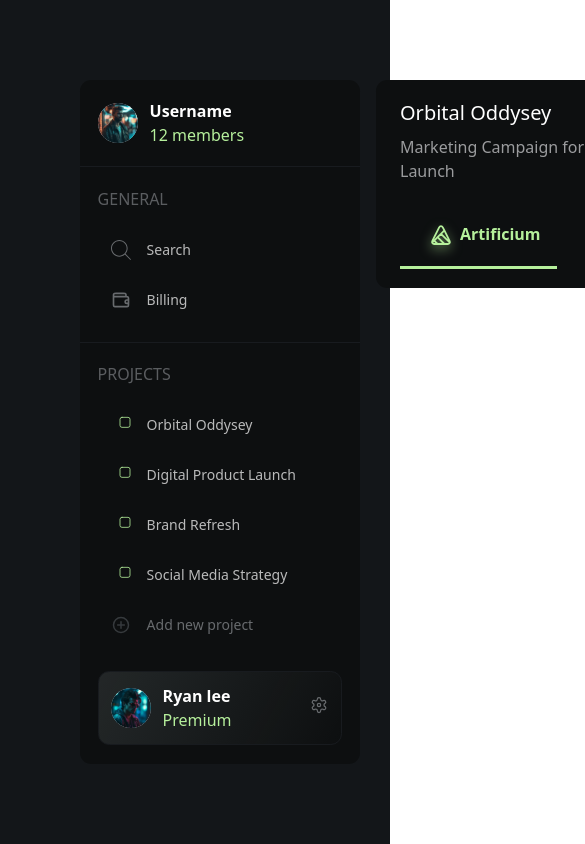
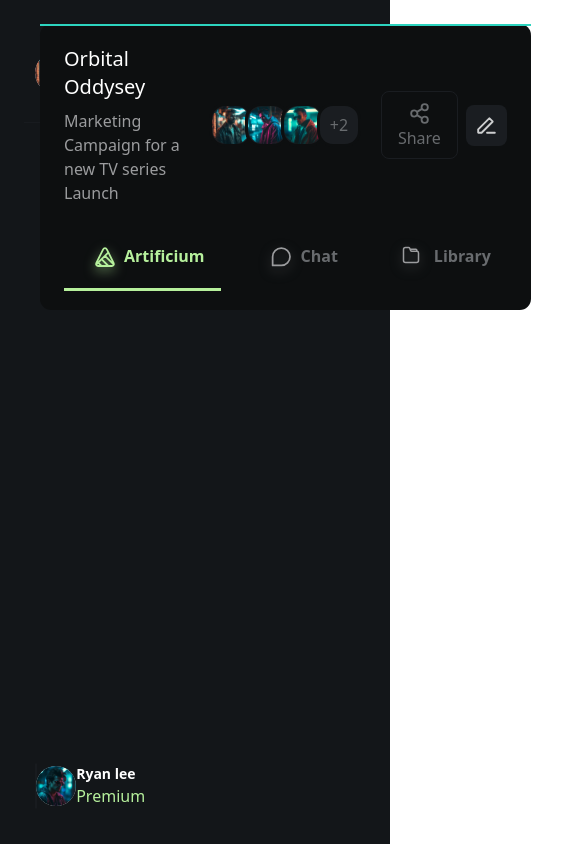
Before and after one commit to amirrezaRst/Artificium, a React (Create React App) app: page / in a window 390 px wide. Shown: the top 844 px of the page, 585 px wide, since content can reach past the window. Built offline with nearby package versions, Linux system fonts and the light colour scheme.

Commit message:
responsive design for tablet size and above

```diff
--- a/public/css/main.css
+++ b/public/css/main.css
@@ -1,3 +1,24 @@
+::-webkit-scrollbar {
+  width: 8px;
+}
+
+/* تغییر رنگ پس‌زمینه اسکرول بار */
+::-webkit-scrollbar-track {
+  background-color: #131619;
+  border-radius: 40px;
+}
+
+/* تغییر رنگ پس‌زمینه قسمت پر شده اسکرول بار */
+::-webkit-scrollbar-thumb {
+  background-color: #22262b;
+  border-radius: 40px;
+}
+
+/* تغییر رنگ هایلایت اسکرول بار در هوور */
+::-webkit-scrollbar-thumb:hover {
+  background-color: #2b2f35;
+}
+
 /*! START Login Styles */
 main.register-page {
   background-color: #131619;
@@ -79,11 +100,14 @@ h3 {
 .main-layout .sidebar {
   background-color: #0d0f10;
   border-radius: 0.7rem;
-  min-width: 280px;
+  /*! Must Edited */
+  /* min-width: 280px; */
 }
 
 .main-layout .sidebar .content {
-  padding: 1.2rem 1.1rem;
+  /*! min lg */
+  /* padding: 1.2rem 1.1rem; */
+  padding: 0.7rem 0.7rem;
   border-bottom: 1px solid #181b1f;
 }
 .main-layout .sidebar .content:last-of-type {
@@ -120,6 +144,12 @@ h3 {
   border-color: #1a1d21;
 }
 
+/* @media screen and (max-width:1534px ) {
+  .main-layout .sidebar {
+    min-width: 280px;
+  }
+} */
+
 /*todo topbar */
 .topbar {
   width: 100%;
@@ -142,8 +172,12 @@ h3 {
   overflow: hidden;
   border: 3px solid #0d0f10;
 }
-
 /*? END Main Layout Styles */
 
 /*! START Home Page Styles */
+main.home {
+  width: 100%;
+  border-radius: 0.7rem;
+  background-color: #0d0f10;
+}
 /*? END Home Page Styles */
--- a/src/components/Svgs.jsx
+++ b/src/components/Svgs.jsx
@@ -156,28 +156,33 @@ export const LibrarySvg = ({ active }) => {
 
 export const Square = () => {
     return (
-        <svg xmlns="http://www.w3.org/2000/svg" width="100%" height="100%" viewBox="0 0 30 30" fill="none">
-            <g filter="url(#filter0_dd_644_295)">
-                <rect x="13.5" y="3.5" width="15" height="15" rx="3" stroke="#b6f09ccc" stroke-width="1.5" stroke-linecap="round" />
-            </g>
-            <defs>
-                <filter id="filter0_dd_644_295" x="-1" y="-1" width="44" height="44" filterUnits="userSpaceOnUse" color-interpolation-filters="sRGB">
-                    <feFlood flood-opacity="0" result="BackgroundImageFix" />
-                    <feColorMatrix in="SourceAlpha" type="matrix" values="0 0 0 0 0 0 0 0 0 0 0 0 0 0 0 0 0 0 127 0" result="hardAlpha" />
-                    <feMorphology radius="4" operator="erode" in="SourceAlpha" result="effect1_dropShadow_644_295" />
-                    <feOffset dy="4" />
-                    <feGaussianBlur stdDeviation="3" />
-                    <feColorMatrix type="matrix" values="0 0 0 0 0.713726 0 0 0 0 0.941176 0 0 0 0 0.611765 0 0 0 0.16 0" />
-                    <feBlend mode="normal" in2="BackgroundImageFix" result="effect1_dropShadow_644_295" />
-                    <feColorMatrix in="SourceAlpha" type="matrix" values="0 0 0 0 0 0 0 0 0 0 0 0 0 0 0 0 0 0 127 0" result="hardAlpha" />
-                    <feMorphology radius="3" operator="erode" in="SourceAlpha" result="effect2_dropShadow_644_295" />
-                    <feOffset dy="10" />
-                    <feGaussianBlur stdDeviation="7.5" />
-                    <feColorMatrix type="matrix" values="0 0 0 0 0.713726 0 0 0 0 0.941176 0 0 0 0 0.611765 0 0 0 0.16 0" />
-                    <feBlend mode="normal" in2="effect1_dropShadow_644_295" result="effect2_dropShadow_644_295" />
-                    <feBlend mode="normal" in="SourceGraphic" in2="effect2_dropShadow_644_295" result="shape" />
-                </filter>
-            </defs>
+        // <svg xmlns="http://www.w3.org/2000/svg" width="100%" height="100%" viewBox="0 0 30 30" fill="none">
+        //     <g filter="url(#filter0_dd_644_295)">
+        //         <rect x="13.5" y="3.5" width="15" height="15" rx="3" stroke="#b6f09ccc" stroke-width="1.5" stroke-linecap="round" />
+        //     </g>
+        //     <defs>
+        //         <filter id="filter0_dd_644_295" x="-1" y="-1" width="44" height="44" filterUnits="userSpaceOnUse" color-interpolation-filters="sRGB">
+        //             <feFlood flood-opacity="0" result="BackgroundImageFix" />
+        //             <feColorMatrix in="SourceAlpha" type="matrix" values="0 0 0 0 0 0 0 0 0 0 0 0 0 0 0 0 0 0 127 0" result="hardAlpha" />
+        //             <feMorphology radius="4" operator="erode" in="SourceAlpha" result="effect1_dropShadow_644_295" />
+        //             <feOffset dy="4" />
+        //             <feGaussianBlur stdDeviation="3" />
+        //             <feColorMatrix type="matrix" values="0 0 0 0 0.713726 0 0 0 0 0.941176 0 0 0 0 0.611765 0 0 0 0.16 0" />
+        //             <feBlend mode="normal" in2="BackgroundImageFix" result="effect1_dropShadow_644_295" />
+        //             <feColorMatrix in="SourceAlpha" type="matrix" values="0 0 0 0 0 0 0 0 0 0 0 0 0 0 0 0 0 0 127 0" result="hardAlpha" />
+        //             <feMorphology radius="3" operator="erode" in="SourceAlpha" result="effect2_dropShadow_644_295" />
+        //             <feOffset dy="10" />
+        //             <feGaussianBlur stdDeviation="7.5" />
+        //             <feColorMatrix type="matrix" values="0 0 0 0 0.713726 0 0 0 0 0.941176 0 0 0 0 0.611765 0 0 0 0.16 0" />
+        //             <feBlend mode="normal" in2="effect1_dropShadow_644_295" result="effect2_dropShadow_644_295" />
+        //             <feBlend mode="normal" in="SourceGraphic" in2="effect2_dropShadow_644_295" result="shape" />
+        //         </filter>
+        //     </defs>
+        // </svg>
+
+        <svg version="1.1" width="100%" height="100%" xmlns="http://www.w3.org/2000/svg" xlink="http://www.w3.org/1999/xlink" x="0px" y="0px" viewBox="0 0 256 256" enable-background="new 0 0 256 256" space="preserve">
+            {/* <metadata> Svg Vector Icons : http://www.onlinewebfonts.com/icon </metadata> */}
+            <g><g><g><path fill="#b6f09ccc" d="M187,10H69c-32.6,0-59,26.4-59,59v118.1c0,32.5,26.4,58.9,59,58.9h118.1c32.5,0,58.9-26.4,58.9-59V69C246,36.4,219.6,10,187,10z M231.3,187c0,24.5-19.8,44.3-44.3,44.3H69c-24.5,0-44.3-19.8-44.3-44.3V69c0-24.5,19.8-44.3,44.3-44.3H187c24.5,0,44.3,19.8,44.3,44.3L231.3,187L231.3,187z" /></g><g></g><g></g><g></g><g></g><g></g><g></g><g></g><g></g><g></g><g></g><g></g><g></g><g></g><g></g><g></g></g></g>
         </svg>
     )
 }
--- a/src/layouts/MainLayout.jsx
+++ b/src/layouts/MainLayout.jsx
@@ -6,17 +6,20 @@ import Topbar from "./topbar";
 
 const MainLayout = ({ children }) => {
     return (
-        <div className="main-layout lg:p-4 p-20 flex gap-4">
+        <div
+            className="main-layout xl:p-6 2xl:px-[8%] lg:p-4 p-6 flex gap-4">
 
             <Sidebar />
 
-            <main className="flex-1">
+            <div className="flex-1">
                 {/*//! Top Bar */}
                 <Topbar />
 
                 {/* //! Main Content */}
-                <div></div>
-            </main>
+                <main className="home">
+
+                </main>
+            </div>
 
         </div>
     );
--- a/src/layouts/sidebar/SideItem.jsx
+++ b/src/layouts/sidebar/SideItem.jsx
@@ -2,15 +2,15 @@ import { SearchSvg, Square, WalletSvg } from "../../components/Svgs";
 
 const SideItem = ({ path, label, project }) => {
     return (
-        <li className="flex px-3 py-3 items-center gap-4">
-            <div className="w-5 h-5">
+        <li className="flex px-3 py-3 items-center lg:justify-start md:justify-center gap-4">
+            <div className={project ? "lg:w-6 lg:h-6 md:w-5 md:h-5" : "lg:w-6 lg:h-6 md:w-6 md:h-6"}>
                 {path == "search" ?
                     <SearchSvg /> : !project ?
                         <WalletSvg /> :
                         <Square />
                 }
             </div>
-            <span className="text-sm text-[#ffffffb6]">{label}</span>
+            <span className="text-sm text-[#ffffffb6] lg:block md:hidden">{label}</span>
         </li>
     );
 }
--- a/src/layouts/sidebar/SideProfile.jsx
+++ b/src/layouts/sidebar/SideProfile.jsx
@@ -4,16 +4,16 @@ const SideProfile = () => {
     return (
         <div className="content">
             <div className="profile">
-                <div className="flex flex-1 items-center justify-between p-3">
-                    <div className="flex items-center">
+                <div className="flex lg:flex-row md:flex-col flex-1 items-center justify-between lg:p-3 md:py-3 md:px-2">
+                    <div className="flex lg:flex-row sm:flex-col items-center">
                         <img src="./images/avatar7.png" alt="avatar" className="w-10 h-10 rounded-full bg-gray-300"></img>
-                        <div className="ml-3">
-                            <h3 className="text-base font-semibold">Ryan lee</h3>
-                            <p className="text-sm]">Premium</p>
+                        <div className="lg:ml-3 md:ml-0 md:text-center lg:text-left md:pt-1 lg:pt-0">
+                            <h3 className="lg:text-base text-sm font-semibold">Ryan lee</h3>
+                            <p className="lg:text-sm md:text-xs">Premium</p>
                         </div>
                     </div>
                     <div>
-                        <button className="w-5 h-5">
+                        <button className="lg:w-5 lg:h-5 md:w-6 md:h-6 lg:mt-0 md:mt-5">
                             <GearSvg />
                         </button>
                     </div>
--- a/src/layouts/sidebar/SideWorkspace.jsx
+++ b/src/layouts/sidebar/SideWorkspace.jsx
@@ -1,12 +1,12 @@
 const SideWorkspace = () => {
     return (
         <div className="content">
-            <div className="flex justify-between items-center">
-                <div className="flex items-center">
+            <div className="flex lg:justify-between items-center md:justify-center">
+                <div className="flex lg:flex-row md:flex-col items-center">
                     <img src="./images/avatar1.png" alt="avatar" className="w-10 h-10 rounded-full bg-gray-300"></img>
-                    <div className="ml-3">
-                        <h3 className="text-base font-semibold">Username</h3>
-                        <p className="text-sm]">12 members</p>
+                    <div className="lg:ml-3">
+                        <h3 className="text-base font-semibold lg:block sm:hidden">Username</h3>
+                        <p className="lg:text-sm md:text-xs mt-1">12 members</p>
                     </div>
                 </div>
             </div>
--- a/src/layouts/sidebar/index.jsx
+++ b/src/layouts/sidebar/index.jsx
@@ -10,7 +10,9 @@ const generalNav = [
 
 const Sidebar = () => {
     return (
-        <aside className="sidebar flex flex-col justify-between">
+        <aside className="sidebar flex flex-col justify-between
+        3xl:min-w-[300px] 2xl:min-w-[280px] lg:min-w-[260px] min-w-0 lg:relative
+        ">
 
             {/*!//! workspace section */}
             <SideWorkspace />
@@ -18,7 +20,7 @@ const Sidebar = () => {
             {/*!//! navbar section */}
             <nav className="flex-1 overflow-y-auto">
                 <div className="content">
-                    <h4 className="font-medium text-[#686b6eda]">GENERAL</h4>
+                    <h4 className="font-medium text-[#686b6eda] lg:block md:hidden">GENERAL</h4>
                     <ul className="mt-4 space-y-1">
                         {generalNav.map((item, index) =>
                             <SideItem key={index} path={item.path} label={item.label} />
@@ -26,17 +28,17 @@ const Sidebar = () => {
                     </ul>
                 </div>
                 <div className="content">
-                    <h4 className="font-medium text-[#686b6eda]">PROJECTS</h4>
+                    <h4 className="font-medium text-[#686b6eda] lg:block md:hidden">PROJECTS</h4>
                     <ul className="mt-4 space-y-1">
                         <SideItem key={1} project path={`/project`} label={"Orbital Oddysey"} />
                         <SideItem key={2} project path={`/project`} label={"Digital Product Launch"} />
                         <SideItem key={3} project path={`/project`} label={"Brand Refresh"} />
                         <SideItem key={4} project path={`/project`} label={"Social Media Strategy"} />
-                        <li className="flex px-3 py-3 items-center gap-4">
-                            <div className="w-5 h-5">
+                        <li className="flex px-3 py-3 items-center lg:justify-start md:justify-center gap-4">
+                            <div className="w-6 h-6">
                                 <CirclePlusSvg />
                             </div>
-                            <span className="text-sm" style={{ color: "#686B6E" }}>Add new project</span>
+                            <span className="text-sm text-[#686B6E] lg:block md:hidden">Add new project</span>
                         </li>
                     </ul>
                 </div>
--- a/src/layouts/topbar/TopHeader.jsx
+++ b/src/layouts/topbar/TopHeader.jsx
@@ -3,7 +3,10 @@ import WorkspaceUser from "./WorkspaceUser";
 
 const TopHeader = () => {
     return (
-        <div className="content pb-3 border-b flex items-center justify-between">
+        <div
+            className="content pb-3 border-b flex items-center justify-between border-t-2
+            3xl:border-cyan-500 2xl:border-slate-500 xl:border-stone-500 lg:border-red-400 md:border-orange-500 sm:border-violet-500 border-teal-400"
+        >
             <div>
                 <h3 className="text-xl">Orbital Oddysey</h3>
                 <p className="mt-2">Marketing Campaign for a new TV series Launch</p>
--- a/src/layouts/topbar/TopNav.jsx
+++ b/src/layouts/topbar/TopNav.jsx
@@ -38,7 +38,7 @@ const TopNav = ({ page, changePage }) => {
                 </div>
                 <div className={`w-full h-[3px] ${false ? "bg-[#B6F09C]" : ""}`}></div>
             </div>
-            <TopItem page={page} changePage={handlePage} />
+            {/* <TopItem page={page} changePage={handlePage} /> */}
         </nav>
     );
 }
```
